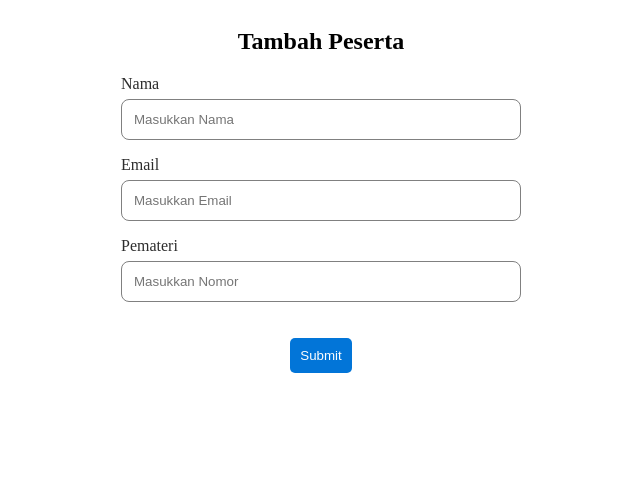
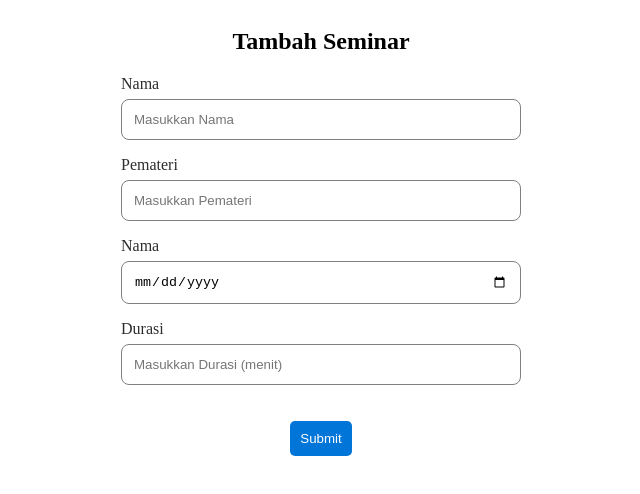
Before and after one commit to herisusantoarismann/FE-RuangSeminar, a React (Create React App) app: page / in a window 1280 px wide. Shown: the top 494 px of the page, without its empty margins (319-959 px from the left). Built offline with nearby package versions, Linux system fonts and the light colour scheme.

Commit message:
Add package moment.js

```diff
--- a/package.json
+++ b/package.json
@@ -7,6 +7,7 @@
     "@testing-library/react": "^9.5.0",
     "@testing-library/user-event": "^7.2.1",
     "bootstrap": "^4.5.2",
+    "moment": "^2.29.0",
     "node-sass": "^4.14.1",
     "react": "^16.13.1",
     "react-bootstrap": "^1.3.0",
--- a/src/Page/Seminar/Tambah/Seminar/index.js
+++ b/src/Page/Seminar/Tambah/Seminar/index.js
@@ -3,11 +3,27 @@ import { Input, Gap, Button } from "../../../../Component";
 import "./style.scss";
 
 class TambahSeminar extends Component {
+  constructor() {
+    super();
+    this.HandleSubmit = this.HandleSubmit.bind(this);
+  }
+
+  HandleSubmit(e) {
+    e.preventDefault();
+    const data = new FormData(e.target);
+    let date = data.get("tanggal");
+    let formatted_date =
+      date.getDate() + "-" + (date.getMonth() + 1) + "-" + date.getFullYear();
+    console.log(formatted_date);
+    console.log(data.get("tanggal"));
+  }
+
   render() {
     return (
       <div className="input-seminar-wrapper">
         <div className="input-seminar">
           <h2>Tambah Seminar</h2>
+          <form onSubmit={this.HandleSubmit}>
             <Input
               label="Nama"
               placeholder="Masukkan Nama"
@@ -36,6 +52,7 @@ class TambahSeminar extends Component {
             <div className="btn-submit">
               <Button title="Submit" />
             </div>
+          </form>
         </div>
       </div>
     );
--- a/src/index.js
+++ b/src/index.js
@@ -5,7 +5,7 @@ import * as serviceWorker from "./serviceWorker";
 
 ReactDOM.render(
   <React.StrictMode>
-    <TambahPeserta />
+    <TambahSeminar />
   </React.StrictMode>,
   document.getElementById("root")
 );
```
Also changed, not shown: 1 other file (tests, documents, lock files or other folders). Lines whose indentation alone changed are shown as unchanged.
